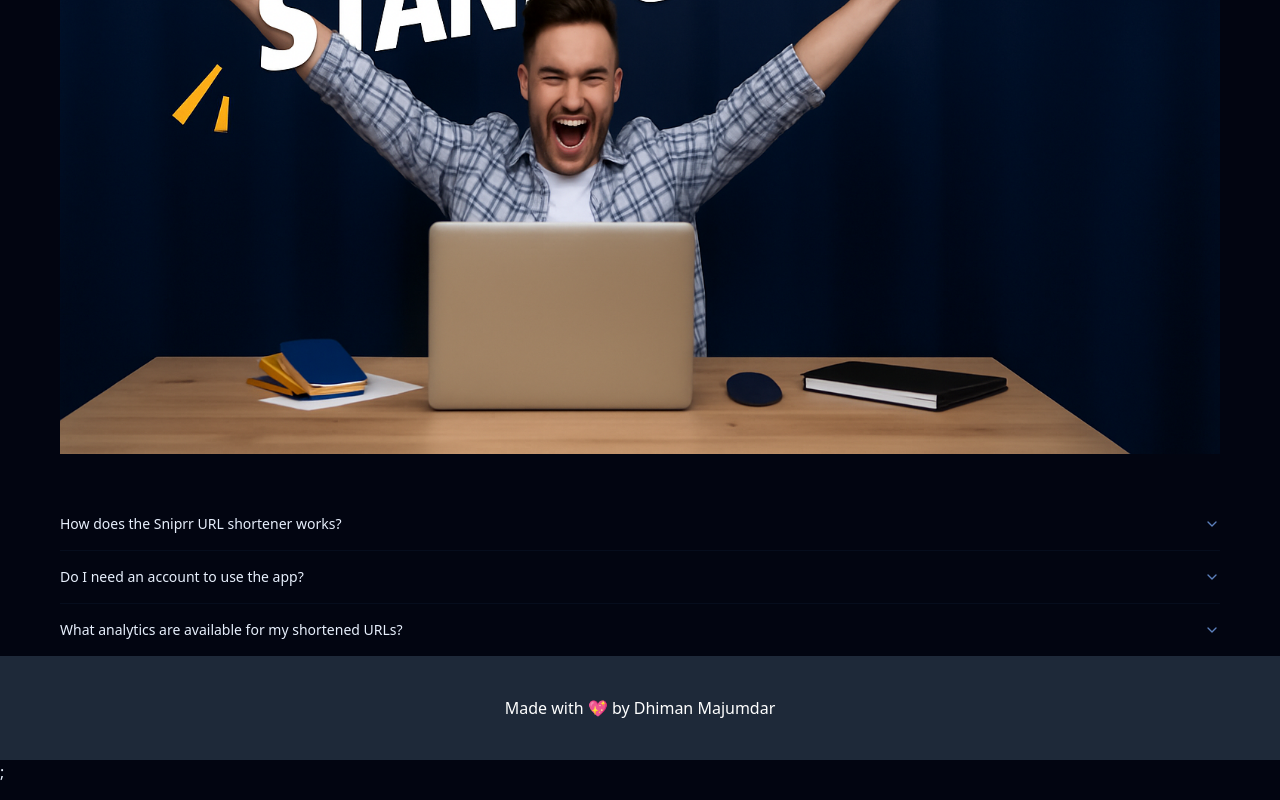
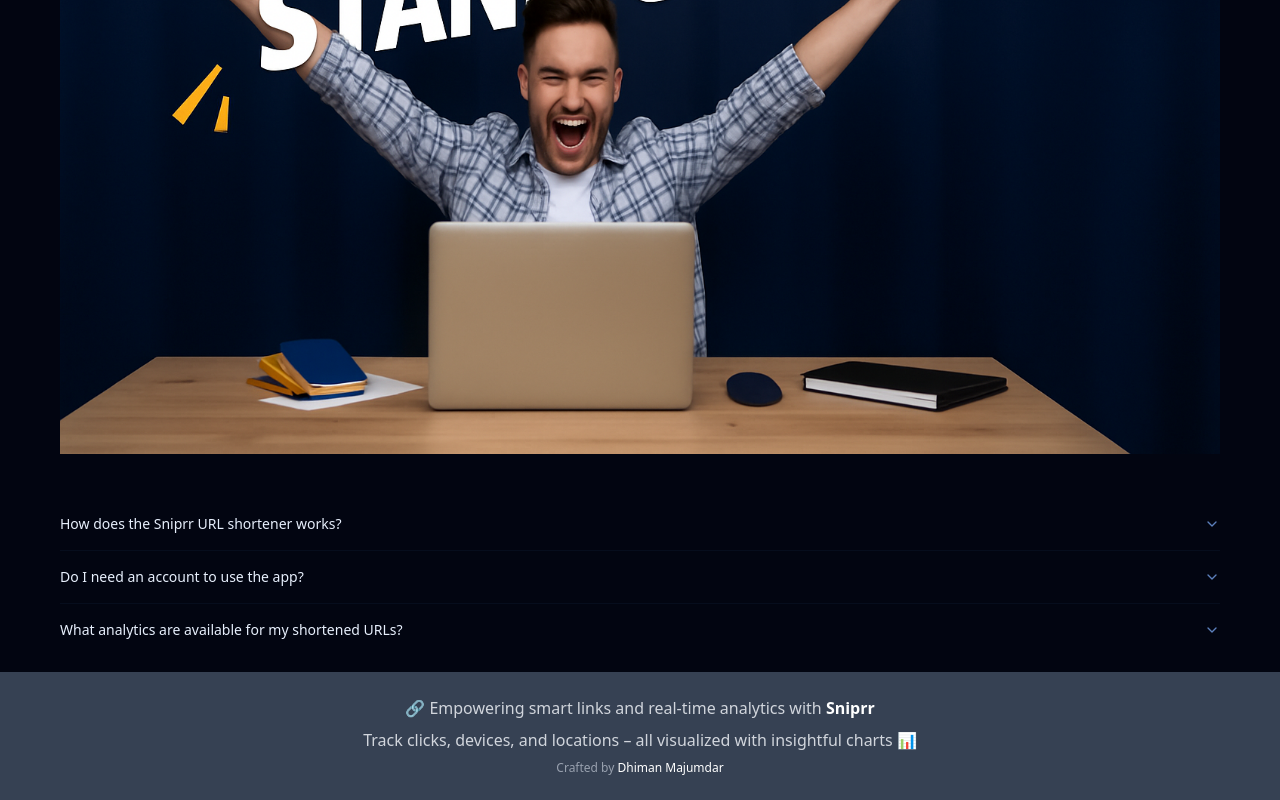
Before and after one commit to DhimanMajumdar/Sniprr--URL-Shortener-and-Analysis, a React (Vite) app: page / in a window 1280 px wide. Shown: the part 819-1619 px from the top of the page. Built offline with nearby package versions, Linux system fonts and the light colour scheme; no server answers.

Commit message:
few ui changes

```diff
--- a/src/App.jsx
+++ b/src/App.jsx
@@ -47,7 +47,7 @@ const router = createBrowserRouter([
 function App() {
   return (
     <UrlProvider>
-      <RouterProvider router={router} />;
+      <RouterProvider router={router} />
     </UrlProvider>
   );
 }
--- a/src/layouts/app-layout.jsx
+++ b/src/layouts/app-layout.jsx
@@ -9,8 +9,21 @@ const AppLayout = () => {
       <main className="flex-1 max-w-7xl mx-auto w-full px-4">
         <Outlet />
       </main>
-      <footer className="p-10 text-center bg-gray-800 text-white">
-        Made with 💖 by Dhiman Majumdar
+      <footer className="p-6 text-center bg-gray-700 mt-4 text-gray-300 text-sm sm:text-base">
+        <div className="space-y-2">
+          <p>
+            🔗 Empowering smart links and real-time analytics with{" "}
+            <span className="font-semibold text-white">Sniprr</span>
+          </p>
+          <p>
+            Track clicks, devices, and locations – all visualized with
+            insightful charts 📊
+          </p>
+          <p className="text-gray-400 text-xs mt-2">
+            Crafted by{" "}
+            <span className="text-white font-medium">Dhiman Majumdar</span>
+          </p>
+        </div>
       </footer>
     </div>
   );
```
